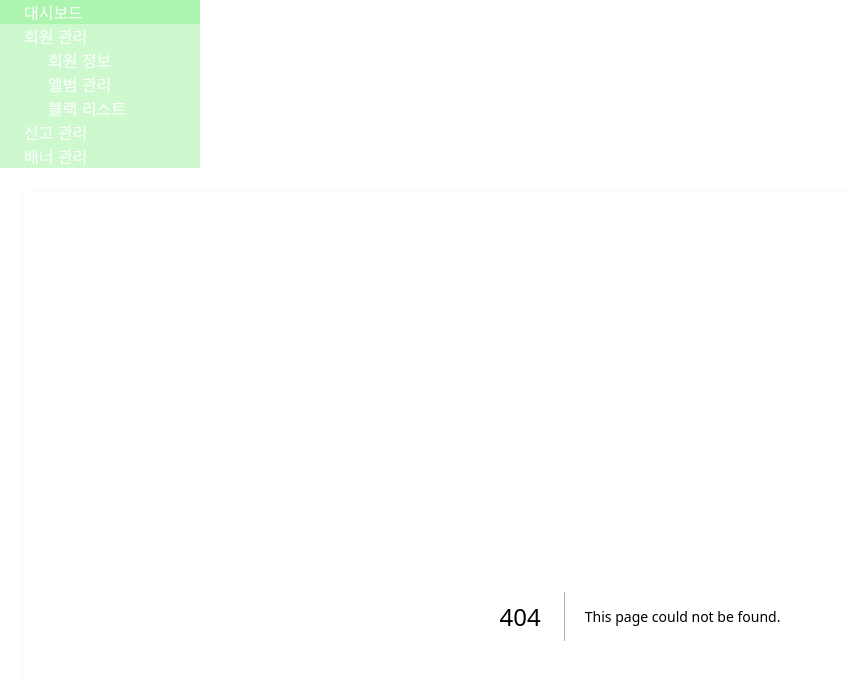
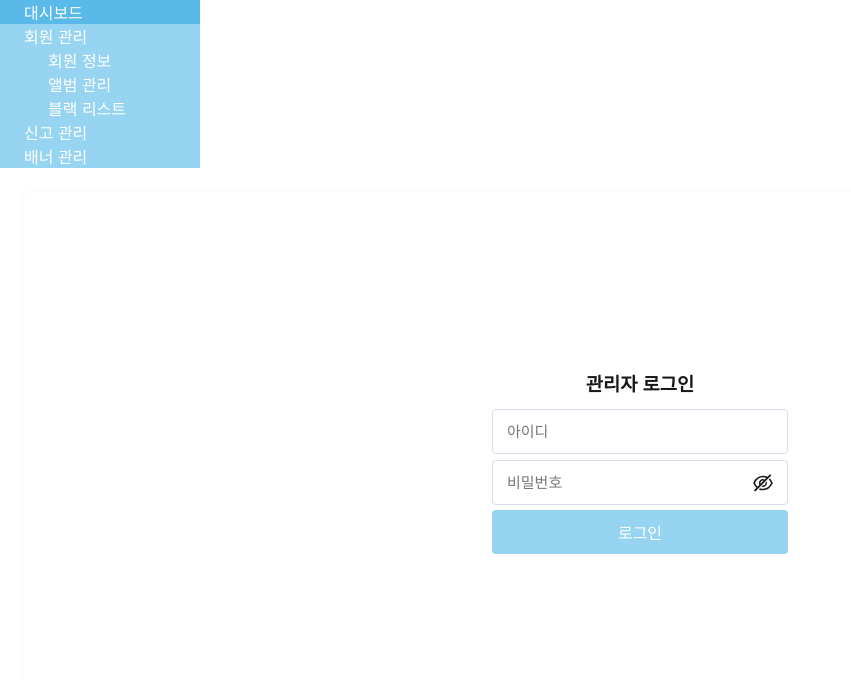
Before and after one commit to Planity-project/planit-admin, a Next.js app: page /login in a window 1280 px wide. Before the commit this address had no page. Shown: the top 680 px of the page, without its empty margins (0-851 px from the left). Built offline with nearby package versions, Linux system fonts and the light colour scheme.

Commit message:
Feat : 관리자 로그인

```diff
--- /dev/null
+++ b/src/features/LoginPage/index.tsx
@@ -0,0 +1,141 @@
+import { useState } from "react";
+import { useRouter } from "next/router";
+import { LoginPageStyled } from "./styled";
+import api from "@/util/api";
+import clsx from "clsx";
+import { EyeInvisibleOutlined, EyeOutlined } from "@ant-design/icons";
+
+const LoginPage = () => {
+  // 비밀번호 토글
+  const [toggle, setToggle] = useState(true);
+
+  // 아이디
+  const [email, setEmail] = useState("");
+
+  // 비밀번호
+  const [password, setPassword] = useState("");
+
+  // 오류 메시지
+  const [errorMessage, setErrorMessage] = useState("");
+
+  const router = useRouter();
+
+  // 로그인 버튼 클릭시
+  const handleLoginSubmit = async (e: any) => {
+    e.preventDefault();
+
+    console.log("로그인 시도 - 이메일:", email, "비밀번호:", password);
+
+    if (!email) {
+      setErrorMessage("아이디(이메일)를 입력해주세요");
+      return;
+    }
+
+    if (!password) {
+      setErrorMessage("비밀번호를 입력해주세요");
+      return;
+    }
+
+    try {
+      console.log("로그인 요청 전 - URL:", "/auth/admin/login", "데이터:", {
+        email,
+        password,
+      });
+      const response = await api.post("/auth/admin/login", {
+        email,
+        password,
+      });
+      console.log(
+        "로그인 요청 후 - 응답 상태:",
+        response.status,
+        "응답 데이터:",
+        response.data
+      );
+
+      // 성공적으로 로그인한 경우 대시보드로 이동
+      if (response.status === 200 || response.status === 201) {
+        setErrorMessage("");
+        sessionStorage.setItem("isAdminLoggedIn", "true");
+
+        // ✅ 응답 데이터 확인 및 상태 관리
+        console.log("로그인 성공 응답:", response.data);
+
+        router.push("/dashboard");
+      } else {
+        setErrorMessage("아이디 또는 비밀번호를 확인해주세요");
+      }
+    } catch (error: any) {
+      setErrorMessage(`서버 오류가 발생했습니다: ${error.message}`);
+      console.error("로그인 요청 오류:", error);
+    }
+  };
+
+  return (
+    <LoginPageStyled className={clsx("login-wrap")}>
+      <div className="login-box">
+        <h3 className="login-title">관리자 로그인</h3>
+        <form className="login-form">
+          {/* 아이디 */}
+          <div>
+            <input
+              className="login-id"
+              type="email"
+              name="email"
+              placeholder="아이디"
+              value={email}
+              onChange={(e) => {
+                setEmail(e.target.value);
+              }}
+              required
+            />
+          </div>
+
+          {/* 비밀번호 */}
+          <div className="login-pw-box">
+            <input
+              className="login-pw"
+              type={toggle ? "password" : "text"}
+              name="password"
+              placeholder="비밀번호"
+              value={password}
+              onChange={(e) => {
+                setPassword(e.target.value);
+              }}
+              required
+            />
+            {/* 토글 버튼 */}
+            {toggle ? (
+              <EyeInvisibleOutlined
+                className="toggleBtn"
+                onClick={(e) => {
+                  e.preventDefault();
+                  setToggle(!toggle);
+                }}
+              />
+            ) : (
+              <EyeOutlined
+                className="toggleBtn"
+                onClick={(e) => {
+                  e.preventDefault();
+                  setToggle(!toggle);
+                }}
+              />
+            )}
+          </div>
+
+          {/* 오류 메시지 */}
+          {errorMessage && (
+            <div className="login-errorMessage">{errorMessage}</div>
+          )}
+
+          {/* 로그인 버튼 */}
+          <button className="login-btn" onClick={handleLoginSubmit}>
+            로그인
+          </button>
+        </form>
+      </div>
+    </LoginPageStyled>
+  );
+};
+
+export default LoginPage;
--- /dev/null
+++ b/src/features/LoginPage/styled.ts
@@ -0,0 +1,73 @@
+import styled from "styled-components";
+
+export const LoginPageStyled = styled.div`
+  &.login-wrap {
+    margin: 0 auto;
+    padding: 0;
+    width: 100%;
+    .login-title {
+      margin-bottom: 10px;
+    }
+
+    .login-box {
+      width: 50%;
+      display: flex;
+      flex-direction: column;
+      justify-content: center;
+      align-items: center;
+      background-color: white;
+      max-width: 1280px;
+      height: 370px;
+      margin: 60px auto;
+      border-radius: 4px;
+
+      .login-form {
+        width: 50%;
+
+        .login-errorMessage {
+          color: rgb(230, 73, 56);
+          font-size: 12px;
+          margin-top: 10px;
+        }
+
+        .login-btn {
+          width: 100%;
+          padding: 10px 34px;
+          font-size: 16px;
+          border-radius: 4px;
+          margin-top: 2px;
+          border: none;
+          background-color: rgb(83, 183, 232, 0.6);
+          color: white;
+
+          &:hover {
+            cursor: pointer;
+          }
+        }
+        .login-id,
+        .login-pw {
+          width: 100%;
+          height: 45px;
+          border-radius: 4px;
+          padding: 14px 14px;
+          font-size: 15px;
+          margin: 3px 0;
+          border: 1px solid rgb(214, 222, 235);
+
+          &:focus {
+            outline: none;
+          }
+        }
+      }
+    }
+    .login-pw-box {
+      position: relative;
+    }
+    .toggleBtn {
+      font-size: 20px;
+      position: absolute;
+      top: 16px;
+      right: 15px;
+    }
+  }
+`;
--- a/src/features/layouts/styled.ts
+++ b/src/features/layouts/styled.ts
@@ -4,7 +4,7 @@ import { Layout } from "antd";
 const { Sider } = Layout;
 
 export const CustomSider = styled(Sider)`
-  background-color: rgba(94, 234, 96, 0.3) !important;
+  background-color: rgb(83, 183, 232, 0.6) !important;
   color: #fff;
 
   .ant-menu {
@@ -17,6 +17,6 @@ export const CustomSider = styled(Sider)`
   }
 
   .ant-menu-item:hover {
-    background-color: rgba(94, 234, 96, 0.3) !important;
+    background-color: rgb(83, 183, 232, 0.9) !important;
   }
 `;
--- /dev/null
+++ b/src/pages/login/index.tsx
@@ -0,0 +1,9 @@
+import LoginPage from "@/features/LoginPage";
+
+const Login = () => {
+  return <LoginPage />;
+};
+
+Login.getLayout = (page: React.ReactNode) => page;
+
+export default Login;
```
Also changed, not shown: 1 other file (tests, documents, lock files or other folders).
